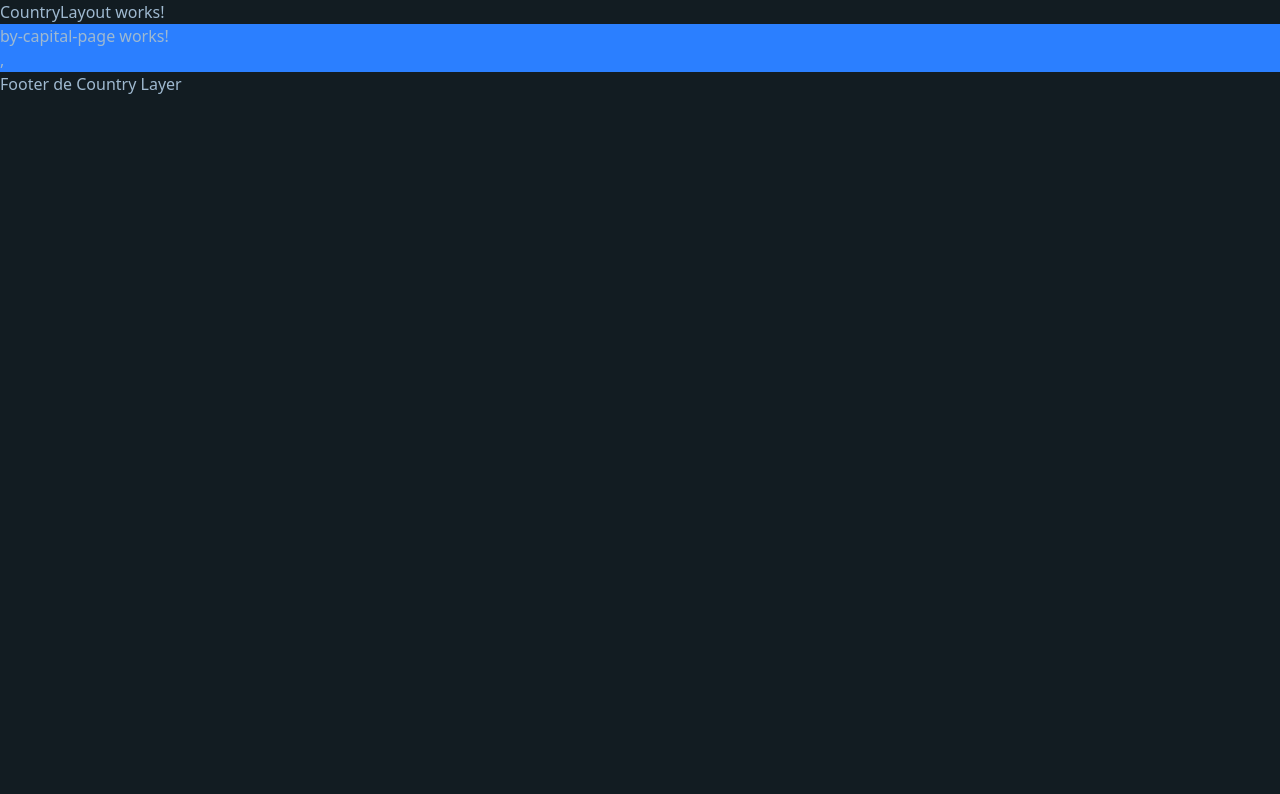
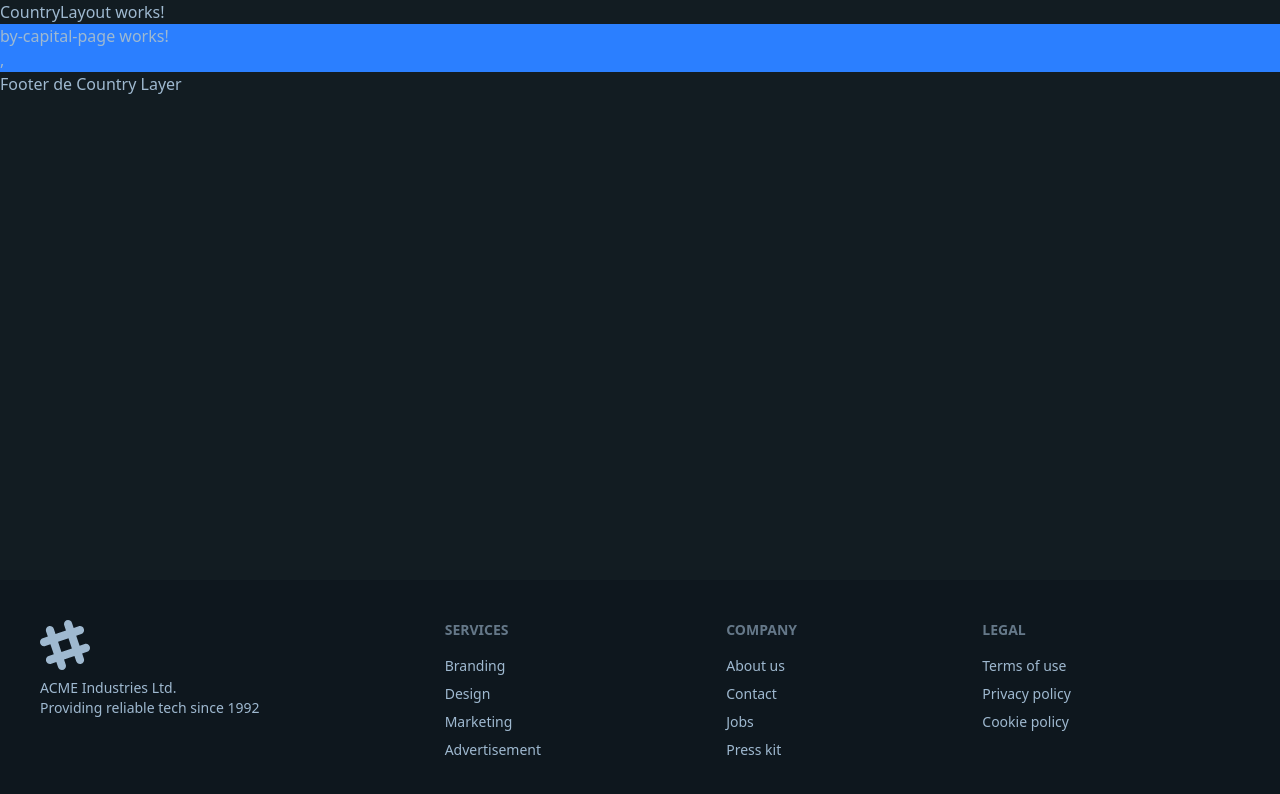
Before and after one commit to Adrian-DT/04-country-app, an Angular app: page /country/by-capital in a window 1280 px wide. Shown: the top 794 px of the page. Built offline with nearby package versions, Linux system fonts and the light colour scheme.

Commit message:
Creación de componente footer, incluido como componente en toda la app

```diff
--- a/src/app/app.html
+++ b/src/app/app.html
@@ -1 +1,8 @@
-<router-outlet></router-outlet>
+
+<main class="m-auto grow flex flex-col min-h-screen">
+  <router-outlet></router-outlet>
+
+  <div class="flex-1 grow"></div>
+  <!-- Incluimos el componente del footer para que aparezca por igual en todas las páginas -->
+  <app-footer></app-footer>
+</main>
--- a/src/app/app.ts
+++ b/src/app/app.ts
@@ -1,9 +1,10 @@
 import { Component, signal } from '@angular/core';
 import { RouterOutlet } from '@angular/router';
+import { Footer } from './shared/components/footer/footer';
 
 @Component({
   selector: 'app-root',
-  imports: [RouterOutlet],
+  imports: [RouterOutlet, Footer],
   templateUrl: './app.html',
   styleUrl: './app.css'
 })
--- /dev/null
+++ b/src/app/shared/components/footer/footer.html
@@ -0,0 +1,40 @@
+<footer class="footer sm:footer-horizontal bg-base-200 text-base-content p-10">
+  <aside>
+    <svg
+      width="50"
+      height="50"
+      viewBox="0 0 24 24"
+      xmlns="http://www.w3.org/2000/svg"
+      fill-rule="evenodd"
+      clip-rule="evenodd"
+      class="fill-current">
+      <path
+        d="M22.672 15.226l-2.432.811.841 2.515c.33 1.019-.209 2.127-1.23 2.456-1.15.325-2.148-.321-2.463-1.226l-.84-2.518-5.013 1.677.84 2.517c.391 1.203-.434 2.542-1.831 2.542-.88 0-1.601-.564-1.86-1.314l-.842-2.516-2.431.809c-1.135.328-2.145-.317-2.463-1.229-.329-1.018.211-2.127 1.231-2.456l2.432-.809-1.621-4.823-2.432.808c-1.355.384-2.558-.59-2.558-1.839 0-.817.509-1.582 1.327-1.846l2.433-.809-.842-2.515c-.33-1.02.211-2.129 1.232-2.458 1.02-.329 2.13.209 2.461 1.229l.842 2.515 5.011-1.677-.839-2.517c-.403-1.238.484-2.553 1.843-2.553.819 0 1.585.509 1.85 1.326l.841 2.517 2.431-.81c1.02-.33 2.131.211 2.461 1.229.332 1.018-.21 2.126-1.23 2.456l-2.433.809 1.622 4.823 2.433-.809c1.242-.401 2.557.484 2.557 1.838 0 .819-.51 1.583-1.328 1.847m-8.992-6.428l-5.01 1.675 1.619 4.828 5.011-1.674-1.62-4.829z"></path>
+    </svg>
+    <p>
+      ACME Industries Ltd.
+      <br />
+      Providing reliable tech since 1992
+    </p>
+  </aside>
+  <nav>
+    <h6 class="footer-title">Services</h6>
+    <a class="link link-hover">Branding</a>
+    <a class="link link-hover">Design</a>
+    <a class="link link-hover">Marketing</a>
+    <a class="link link-hover">Advertisement</a>
+  </nav>
+  <nav>
+    <h6 class="footer-title">Company</h6>
+    <a class="link link-hover">About us</a>
+    <a class="link link-hover">Contact</a>
+    <a class="link link-hover">Jobs</a>
+    <a class="link link-hover">Press kit</a>
+  </nav>
+  <nav>
+    <h6 class="footer-title">Legal</h6>
+    <a class="link link-hover">Terms of use</a>
+    <a class="link link-hover">Privacy policy</a>
+    <a class="link link-hover">Cookie policy</a>
+  </nav>
+</footer>
--- a/src/app/shared/pages/home-page/home-page.html
+++ b/src/app/shared/pages/home-page/home-page.html
@@ -1 +1,18 @@
-<p>home-page works!</p>,
+<div
+  class="hero min-h-screen"
+  style="background-image: url(https://img.daisyui.com/images/stock/photo-1507358522600-9f71e620c44e.webp);"
+>
+  <div class="hero-overlay"></div>
+  <div class="hero-content text-neutral-content text-center">
+    <div class="max-w-md">
+      <h1 class="mb-5 text-5xl font-bold">Country App</h1>
+      <p class="mb-5">
+        Provident cupiditate voluptatem et in. Quaerat fugiat ut assumenda excepturi exercitationem
+        quasi. In deleniti eaque aut repudiandae et a id nisi.
+      </p>
+      <button
+      routerLink="/country"
+      class="btn btn-primary">Comenzar</button>
+    </div>
+  </div>
+</div>
--- a/src/app/shared/pages/home-page/home-page.ts
+++ b/src/app/shared/pages/home-page/home-page.ts
@@ -1,8 +1,9 @@
 import { Component } from '@angular/core';
+import { RouterLink } from '@angular/router';
 
 @Component({
   selector: 'app-home-page',
-  imports: [],
+  imports: [RouterLink],
   templateUrl: './home-page.html',
 })
 export class HomePage {}
```
Also changed, not shown: src/app/shared/components/footer/footer.ts (added, +8 -0 lines).
